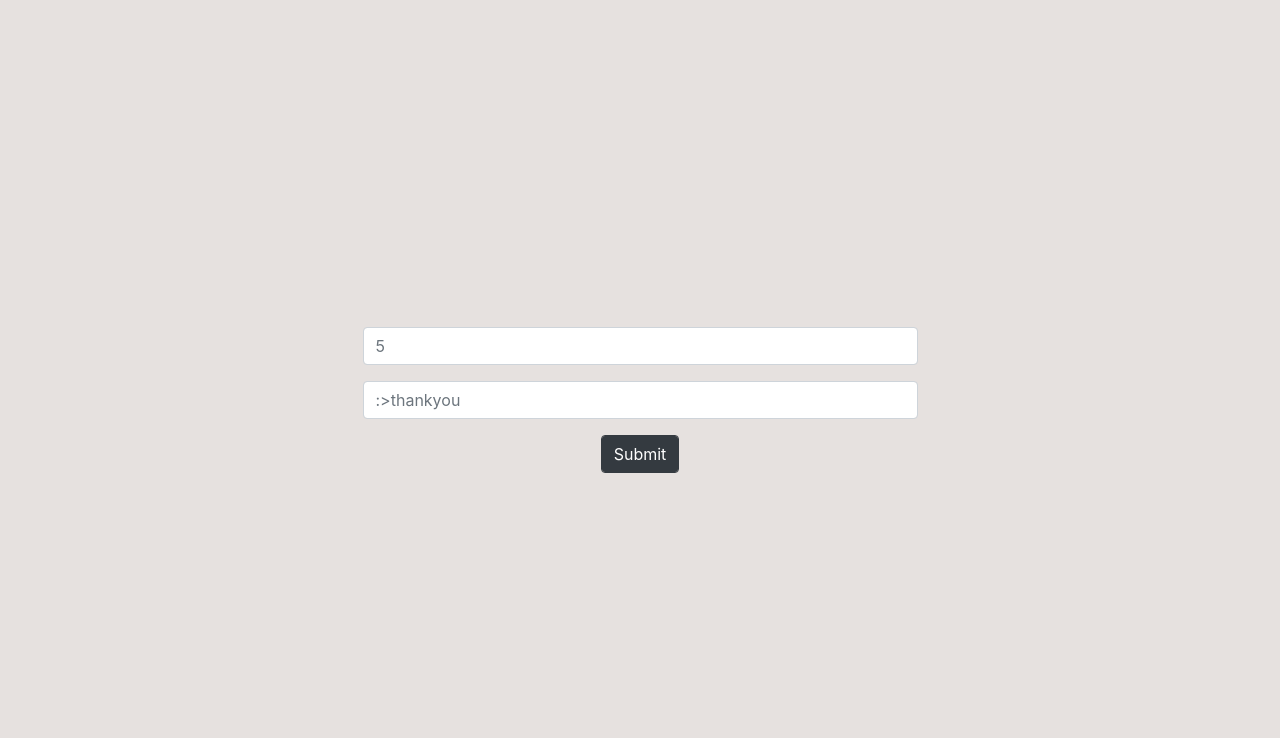
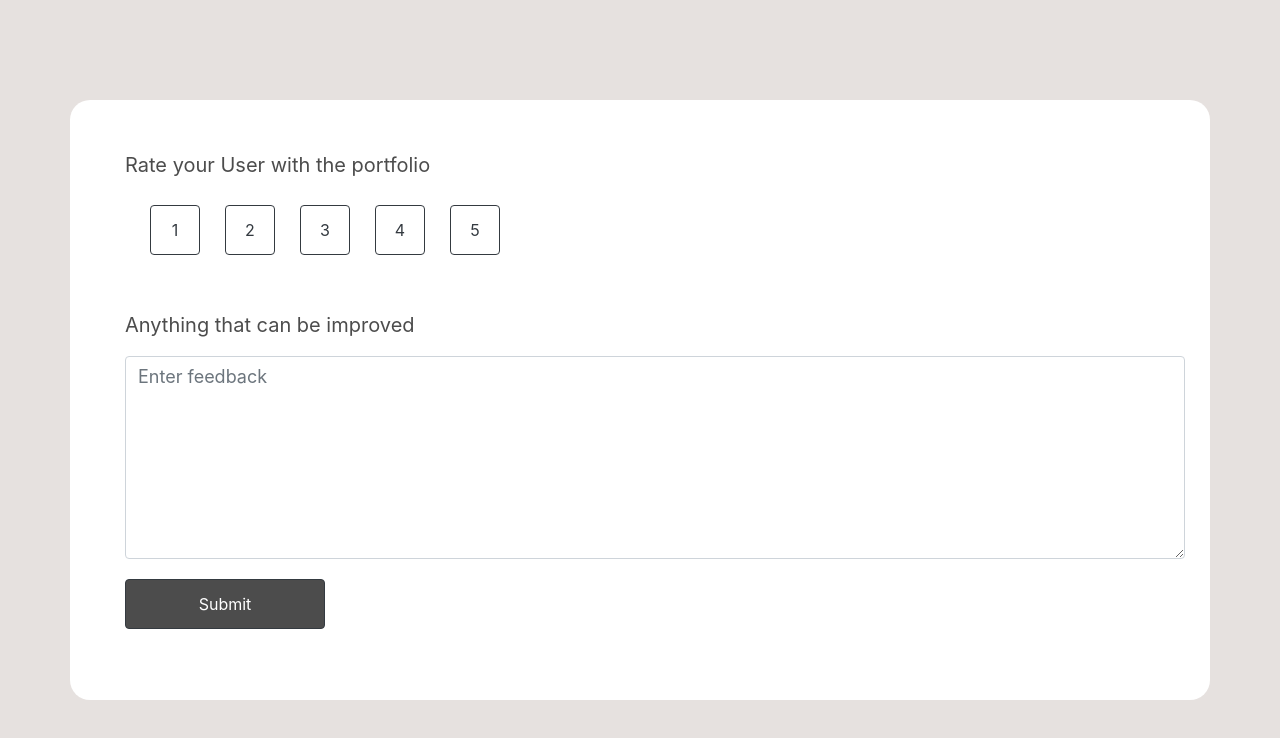
Before and after one commit to Shrey-12/CloudComputing, a website: page lab5/review.html in a window 1280 px wide. Drawn offline with nearby package versions, Linux system fonts and the light colour scheme.

Commit message:
Add files via upload

```diff
--- a/lab5/review.css
+++ b/lab5/review.css
@@ -14,4 +14,60 @@ body {
 
 body{
     background-color: #E6E1DF;
+    /* background-color: #ecedef; */
 }
+
+.container{
+    background-color: white;
+    border-radius: 20px;
+}
+
+.rating {
+  padding-top: 50px;
+  height: 200px;
+  font-size: 20px;
+  padding-left:40px ;
+
+}
+
+.rating p {
+  margin-bottom: 25px;
+  color: #000000B3;
+
+}
+
+.feedback {
+  padding: 10px;
+  height: 400px;
+  justify-content: center;
+  padding-left: 40px;
+  color: #000000B3;
+
+}
+
+.feedback p {
+  font-size: 20px;
+  color: #000000B3;
+}
+
+.buttons-5 {
+  display: flex;
+  width: 400px;
+  justify-content: space-evenly;
+}
+
+.btn {
+  width: 50px;
+  height: 50px;
+}
+
+#exampleFormControlTextarea1 {
+  font-size: large;
+  color: #000000B3;
+  margin-bottom: 20px;
+}
+
+.shreya{
+    background-color: #000000B3;
+    width: 200px;
+}
--- a/lab5/review.html
+++ b/lab5/review.html
@@ -13,13 +13,28 @@
     <link rel="stylesheet" type="text/css" href="review.css" />
   </head>
   <body>
+    <div class="container">
+      <div class="rating">
+        <p>Rate your User with the portfolio</p>
+        <div class="buttons-5">
+          <button class="btn btn-outline-dark">1</button>
+          <button class="btn btn-outline-dark">2</button>
+          <button class="btn btn-outline-dark">3</button>
+          <button class="btn btn-outline-dark">4</button>
+          <button class="btn btn-outline-dark">5</button>
+        </div>
+      </div>
+      <div class="feedback">
+        <p>Anything that can be improved</p>
+        <textarea
+          class="form-control"
+          id="exampleFormControlTextarea1"
+          rows="7"
+          placeholder="Enter feedback"
+        ></textarea>
+        <button class="btn btn-dark shreya">Submit</button>
 
-    <div class="container">
-      <form action="" class="d-flex flex-column justify-content-center align-items-center" method="POST">
-        <div class="py-2 w-50"><input class="form-control" type="number" name="rating" placeholder="5"></div>
-        <div class="py-2 w-50"><input class="form-control" type="text" name="message" placeholder=":>thankyou"></div>
-        <div class="py-2"><button class="form-control btn btn-dark" type="submit" name="button">Submit</button></div>
-      </form>
+      </div>
     </div>
   </body>
 
--- a/lab5/style.css
+++ b/lab5/style.css
@@ -3,7 +3,8 @@
 }
 
 body{
-    background-color: #E6E1DF;
+    background-color: black;
+    height:1000px;
 
 }
 
```
Also changed, not shown: lab5/index.html (+2 -1 lines).
